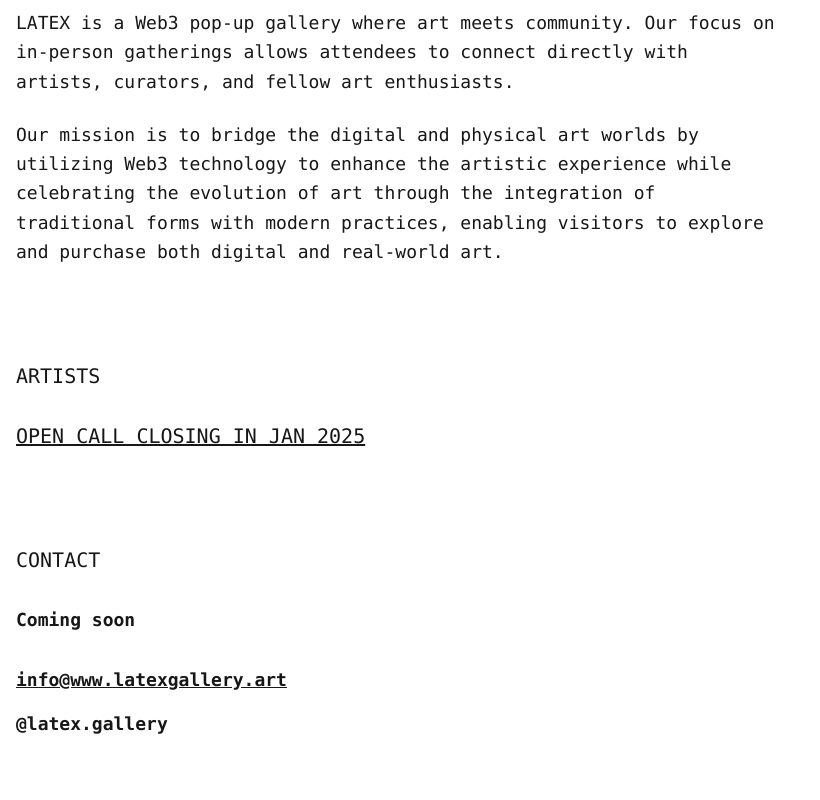
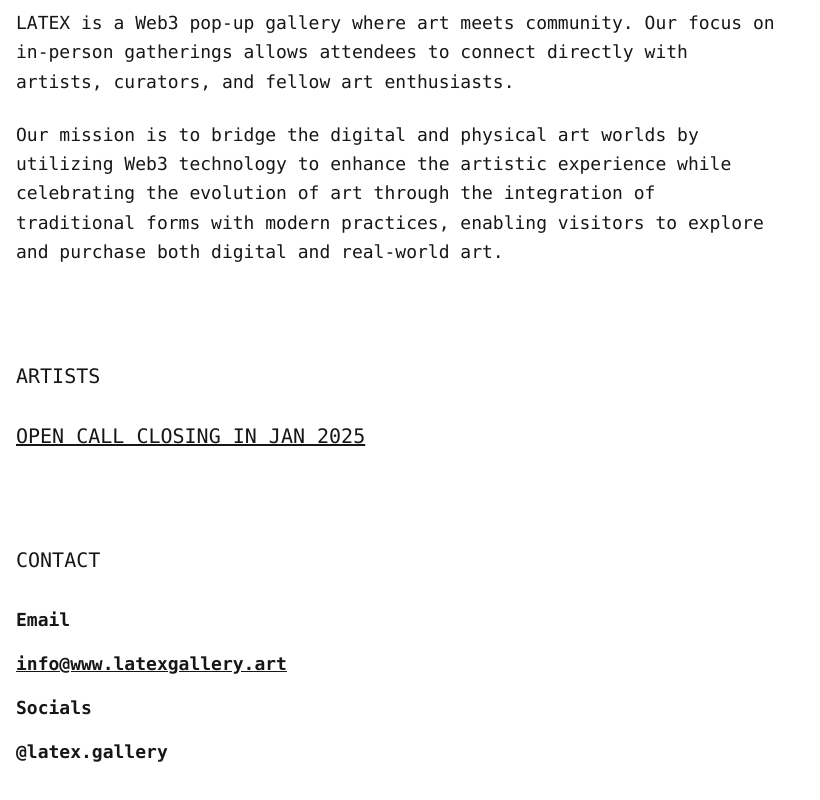
Before and after one commit to carlasushi/latex, a Next.js app: page / in a window 1280 px wide. Shown: the part 916-1716 px from the top of the page, without its empty margins (0-820 px from the left). Built offline with nearby package versions, Linux system fonts and the light colour scheme.

Commit message:
contact section layout refactored

```diff
--- a/app/page.tsx
+++ b/app/page.tsx
@@ -202,12 +202,15 @@ export default function Home() {
         <section id="contact" className="space-y-8">
           <h2 className="text-xl font-light">CONTACT</h2>
           <div className="space-y-4">
-            <p className="text-lg">Coming soon</p>
-          </div>
-          <div className="space-y-4">
+            <div className="space-y-4">
+              <p className="text-lg">Email</p>
+            </div>
             <Link href="mailto:info@www.latexgallery.art" className="text-lg underline block">
               info@www.latexgallery.art
             </Link>
+            <div className="space-y-4">
+              <p className="text-lg">Socials</p>
+            </div>
             <Link href="https://www.instagram.com/latex.gallery/profilecard/" className="text-lg underline block"></Link>
             <p className="text-lg">@latex.gallery</p>
           </div>
```
